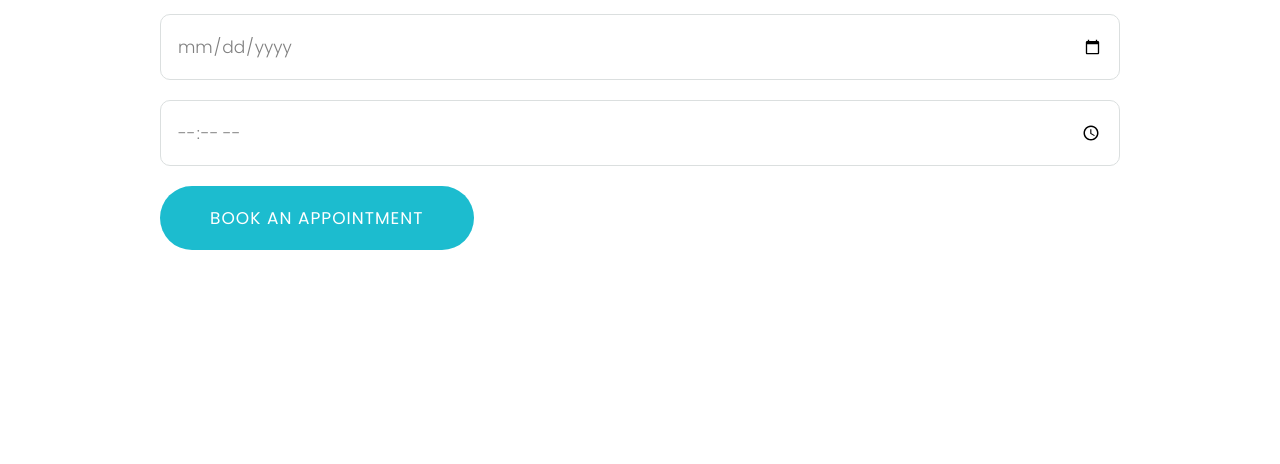
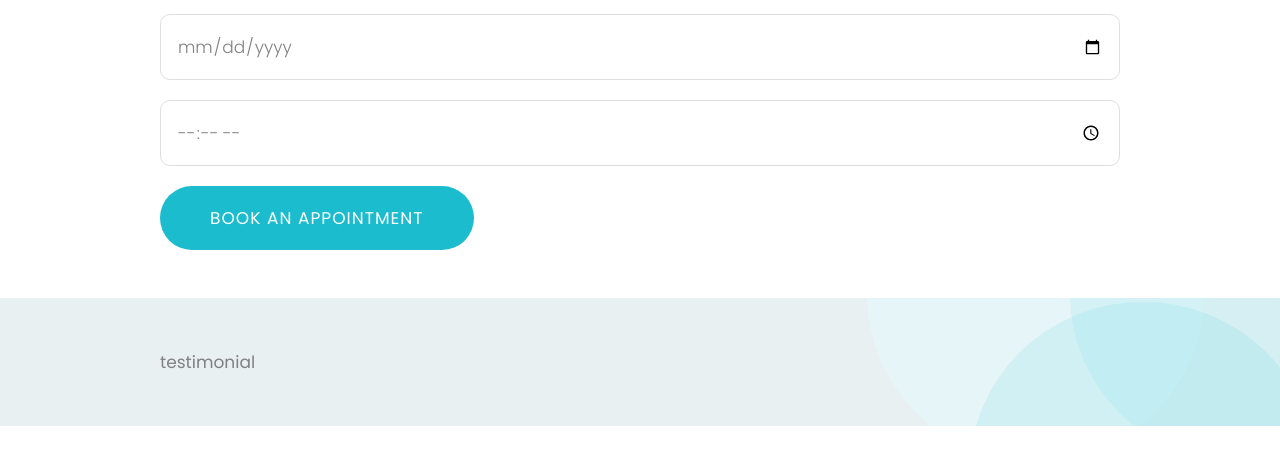
Before and after one commit to fontainebrahima/landingHosto, a website: page index.html in a window 1280 px wide. Shown: the part 3175-3639 px from the top of the page. Drawn offline with nearby package versions, Linux system fonts and the light colour scheme.

Commit message:
fix: testimonial

```diff
--- a/index.html
+++ b/index.html
@@ -299,7 +299,11 @@
 <!-- testimonials -->
 
 <!-- end testimonials -->
-
+<section class="testimonial bg-testimonials bg-cover bg-right bg-no-repeat py-12">
+    <div class="testimonial__container container mx-auto ">
+        testimonial
+    </div>
+</section>
  <!-- temp div -->
 
  <div class="h-[4000px]"><d/div>
--- a/src/input.css
+++ b/src/input.css
@@ -94,6 +94,9 @@ h1, h2, h3, h4, h5, h6 {
 .bg-services {
     background-image: url('../assets/img/services/bg.svg');
 }
+.bg-testimonials {
+    background-image: url('../assets/img/testimonials/bg.svg');
+}
 
 /* faq */
 .faq__items.opens .faq__answer {
```
Also changed, not shown: src/output.css.
